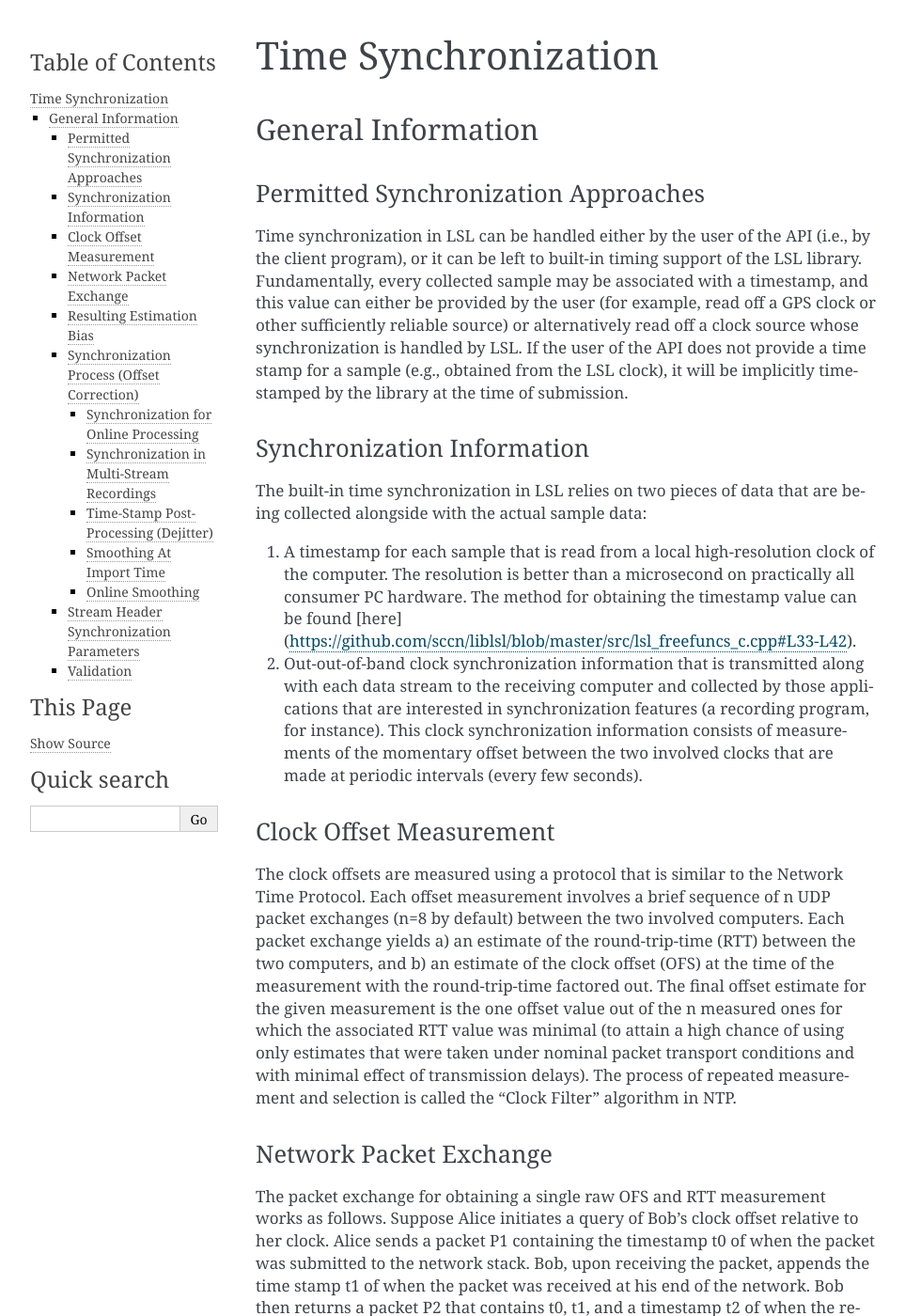
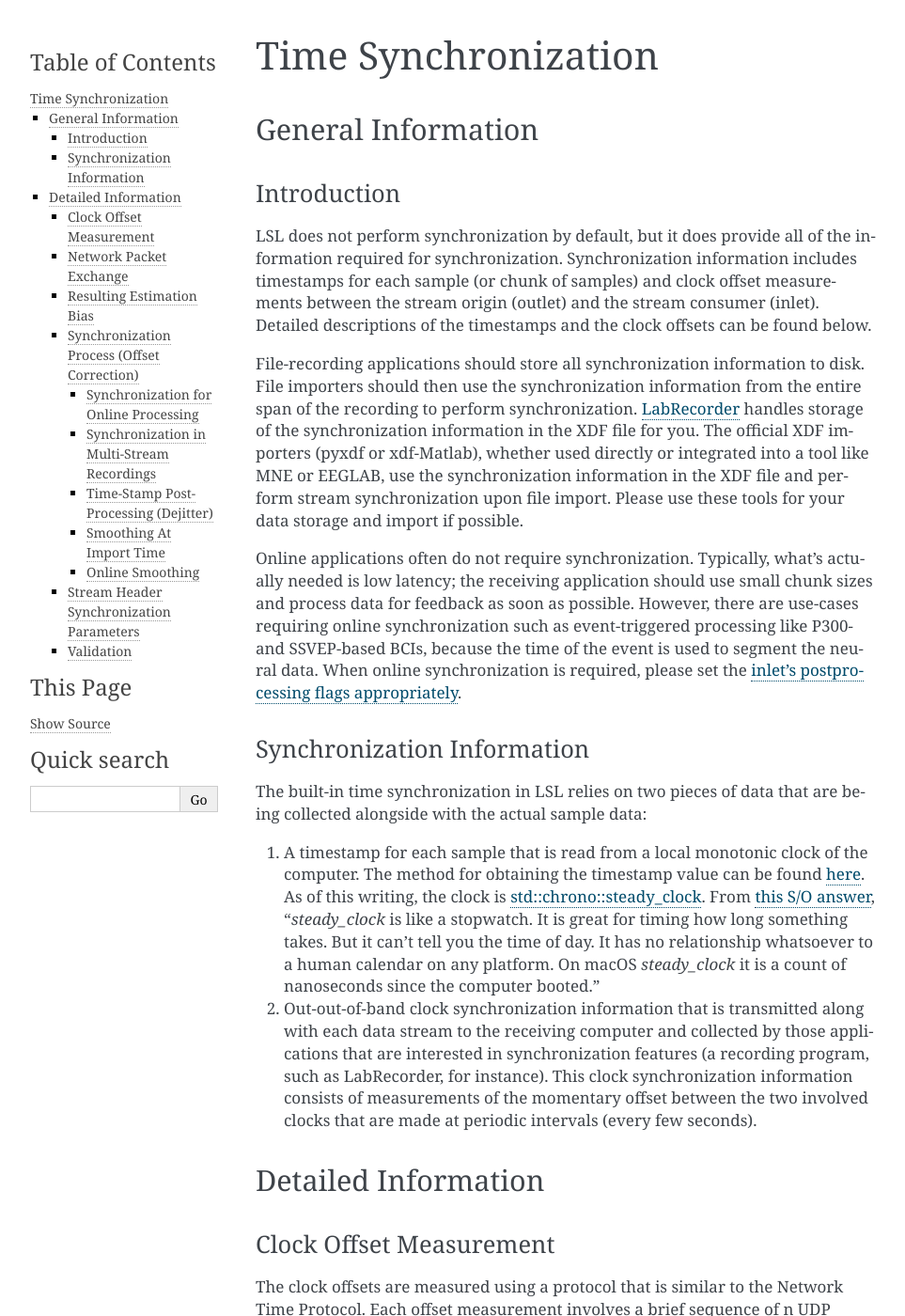
Before and after one commit to sccn/labstreaminglayer, a Sphinx documentation site: the page built from docs/info/time_synchronization.rst, in a window 1280 px wide and 1400 px high. Shown: the whole window at 94% size, without its empty margins (148-1111 px from the left). Built offline with Sphinx 7.4.7, drawn with Linux system fonts in a browser that asks for light colours.

Commit message:
Update to time_synchronization doc (still orphaned).

```diff
--- a/docs/info/time_synchronization.rst
+++ b/docs/info/time_synchronization.rst
@@ -6,16 +6,24 @@ Time Synchronization
 General Information
 ###################
 
-Permitted Synchronization Approaches
+Introduction
 ====================================
-Time synchronization in LSL can be handled either by the user of the API (i.e., by the client program), or it can be left to built-in timing support of the LSL library. Fundamentally, every collected sample may be associated with a timestamp, and this value can either be provided by the user (for example, read off a GPS clock or other sufficiently reliable source) or alternatively read off a clock source whose synchronization is handled by LSL. If the user of the API does not provide a time stamp for a sample (e.g., obtained from the LSL clock), it will be implicitly time-stamped by the library at the time of submission.
+LSL does not perform synchronization by default, but it does provide all of the information required for synchronization. Synchronization information includes timestamps for each sample (or chunk of samples) and clock offset measurements between the stream origin (outlet) and the stream consumer (inlet). Detailed descriptions of the timestamps and the clock offsets can be found below.
+
+File-recording applications should store all synchronization information to disk. File importers should then use the synchronization information from the entire span of the recording to perform synchronization. `LabRecorder <https://github.com/labstreaminglayer/App-LabRecorder>`_ handles storage of the synchronization information in the XDF file for you. The official XDF importers (pyxdf or xdf-Matlab), whether used directly or integrated into a tool like MNE or EEGLAB, use the synchronization information in the XDF file and perform stream synchronization upon file import. Please use these tools for your data storage and import if possible.
+
+Online applications often do not require synchronization. Typically, what's actually needed is low latency; the receiving application should use small chunk sizes and process data for feedback as soon as possible.
+However, there are use-cases requiring online synchronization such as event-triggered processing like P300- and SSVEP-based BCIs, because the time of the event is used to segment the neural data. When online synchronization is required, please set the `inlet's postprocessing flags appropriately <https://github.com/sccn/liblsl/blob/0b35dba3464c22bc707fef88d18483c597519e81/include/lsl/inlet.h#L126-L142>`_.
 
 Synchronization Information
 ===========================
 The built-in time synchronization in LSL relies on two pieces of data that are being collected alongside with the actual sample data:
 
-1. A timestamp for each sample that is read from a local high-resolution clock of the computer. The resolution is better than a microsecond on practically all consumer PC hardware. The method for obtaining the timestamp value can be found [here](https://github.com/sccn/liblsl/blob/master/src/lsl_freefuncs_c.cpp#L33-L42).
-2. Out-out-of-band clock synchronization information that is transmitted along with each data stream to the receiving computer and collected by those applications that are interested in synchronization features (a recording program, for instance). This clock synchronization information consists of measurements of the momentary offset between the two involved clocks that are made at periodic intervals (every few seconds).
+1. A timestamp for each sample that is read from a local monotonic clock of the computer. The method for obtaining the timestamp value can be found `here <https://github.com/sccn/liblsl/blob/6ca188c266c21f7228dc67077303fa6abaf2e8be/src/common.cpp#L20>`_. As of this writing, the clock is `std::chrono::steady_clock <https://en.cppreference.com/w/cpp/chrono/steady_clock>`_. From `this S/O answer <https://stackoverflow.com/a/45891628>`_, "`steady_clock` is like a stopwatch. It is great for timing how long something takes. But it can't tell you the time of day. It has no relationship whatsoever to a human calendar on any platform. On macOS `steady_clock` it is a count of nanoseconds since the computer booted."
+2. Out-out-of-band clock synchronization information that is transmitted along with each data stream to the receiving computer and collected by those applications that are interested in synchronization features (a recording program, such as LabRecorder, for instance). This clock synchronization information consists of measurements of the momentary offset between the two involved clocks that are made at periodic intervals (every few seconds).
+
+Detailed Information
+####################
 
 Clock Offset Measurement
 ========================
```
